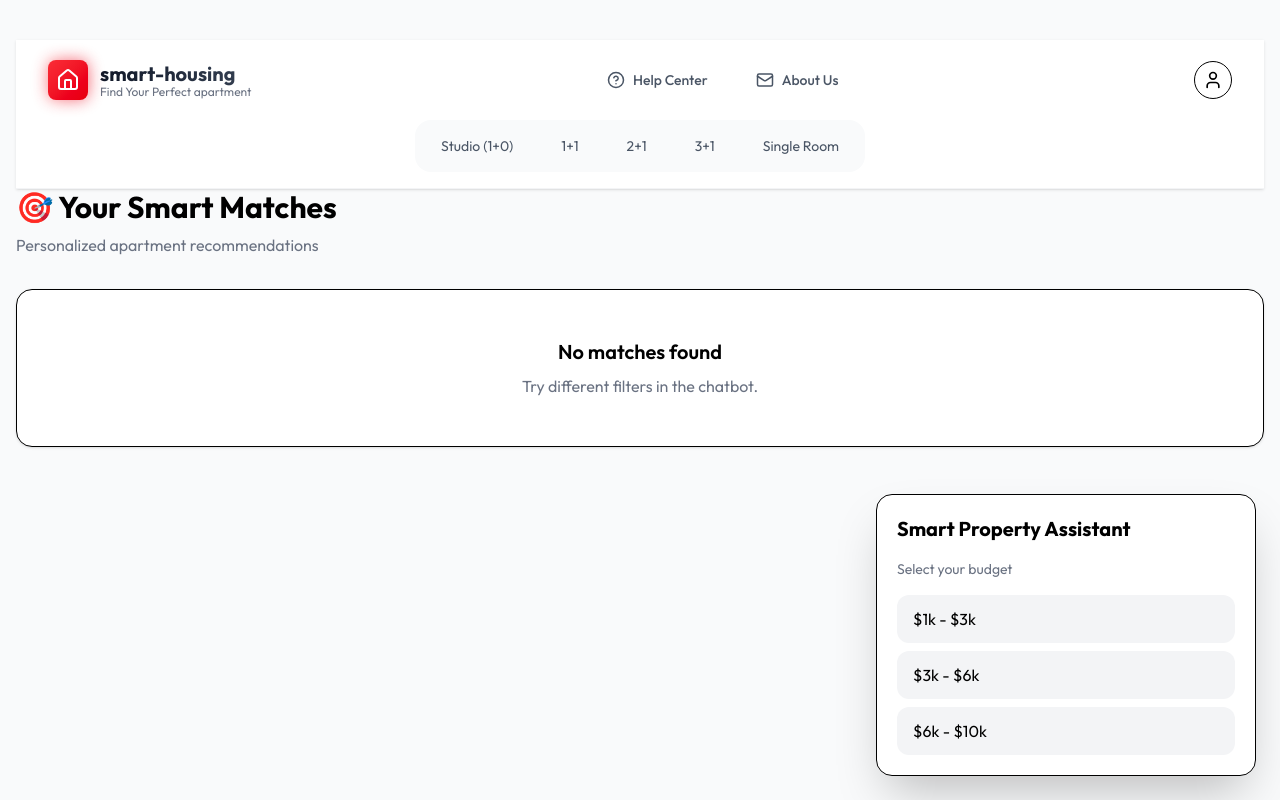
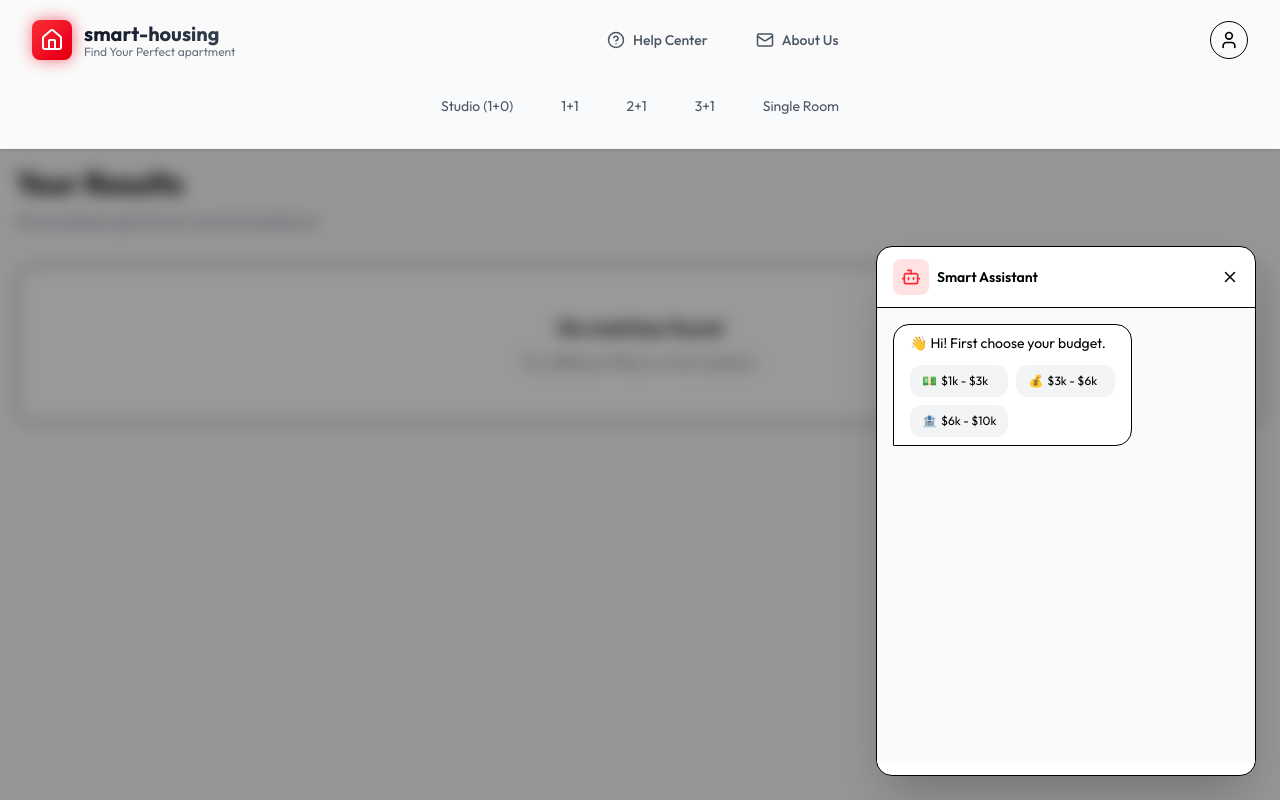
Before and after one commit to emmyt0/smart-housing, a Next.js app: page /matches in a window 1280 px wide. Both pictures are taken after a click on the button 1228 px from the left and 748 px from the top of the page. Built offline with nearby package versions, Linux system fonts and the light colour scheme.

Commit message:
improved chat matching logic

```diff
--- a/app/api/matches/route.ts
+++ b/app/api/matches/route.ts
@@ -5,14 +5,18 @@ export async function POST(req: NextRequest) {
   try {
     const body = await req.json();
 
-    const { budget } = body;
+    const {
+      budget,
+      apartmentType,
+      location,
+    } = body;
 
     const client = await clientPromise;
     const db = client.db("testdb");
 
     const query: any = {};
 
-    /* ================= PRICE MATCHING ================= */
+    /* ================= PRICE ================= */
 
     if (budget === "low") {
       query["pricing.amount"] = {
@@ -35,6 +39,37 @@ export async function POST(req: NextRequest) {
       };
     }
 
+    /* ================= PROPERTY TYPE ================= */
+
+    if (apartmentType) {
+      const typeMap: Record<string, string> = {
+        studio: "Studio (1+0)",
+        "1+1": "1+1 Apartment",
+        "2+1": "2+1 Apartment",
+        "3+1": "3+1 Apartment",
+        "single-room": "Single Room",
+      };
+
+      query.propertyType = typeMap[apartmentType];
+    }
+
+    /* ================= LOCATION ================= */
+
+    if (location) {
+      const locationMap: Record<string, string> = {
+        yesilyurt: "Yeşilyurt",
+        "lefke-merkezi": "Lefke Merkezi",
+        doganci: "Doğancı",
+        yedidalga: "Yedidalga",
+        gemikonagi: "Gemikonagi",
+      };
+
+      query["location.addressText"] = {
+        $regex: locationMap[location],
+        $options: "i",
+      };
+    }
+
     /* ================= FETCH ================= */
 
     const properties = await db
@@ -42,8 +77,6 @@ export async function POST(req: NextRequest) {
       .find(query)
       .limit(20)
       .toArray();
-
-    /* ================= FORMAT ================= */
 
     const formatted = properties.map((property) => ({
       ...property,
@@ -62,7 +95,7 @@ export async function POST(req: NextRequest) {
     return NextResponse.json(
       {
         success: false,
-        error: "Failed to match properties",
+        error: "Failed to fetch matches",
       },
       {
         status: 500,
--- a/app/components/ChatBot.tsx
+++ b/app/components/ChatBot.tsx
@@ -1,44 +1,186 @@
 "use client";
 
-import { useState } from "react";
+import { useState, useRef, useEffect } from "react";
+import {
+  Bot,
+  X,
+  Home,
+  MapPin,
+  DollarSign,
+} from "lucide-react";
+
 import Link from "next/link";
-import { Bot } from "lucide-react";
 
-const BUDGETS = [
+/* ================= TYPES ================= */
+
+type OptionType =
+  | "budget"
+  | "apartment"
+  | "location";
+
+type OptionItem = {
+  id: string;
+  name: string;
+  icon?: string;
+};
+
+type Message = {
+  id: string;
+  text: string;
+  sender: "bot" | "user";
+
+  options?: {
+    type: OptionType;
+    items: OptionItem[];
+  };
+};
+
+/* ================= DATA ================= */
+
+const BUDGET_RANGES: OptionItem[] = [
   {
     id: "low",
     name: "$1k - $3k",
+    icon: "💵",
   },
   {
     id: "medium",
     name: "$3k - $6k",
+    icon: "💰",
   },
   {
     id: "high",
     name: "$6k - $10k",
+    icon: "🏦",
   },
 ];
+
+const APARTMENT_TYPES: OptionItem[] = [
+  {
+    id: "studio",
+    name: "Studio (1+0)",
+    icon: "🪑",
+  },
+  {
+    id: "1+1",
+    name: "1+1 Apartment",
+    icon: "🛋️",
+  },
+  {
+    id: "2+1",
+    name: "2+1 Apartment",
+    icon: "🏠",
+  },
+  {
+    id: "3+1",
+    name: "3+1 Apartment",
+    icon: "🏢",
+  },
+  {
+    id: "single-room",
+    name: "Single Room",
+    icon: "🛏️",
+  },
+];
+
+const LOCATIONS: OptionItem[] = [
+  {
+    id: "yesilyurt",
+    name: "Yeşilyurt",
+    icon: "🌿",
+  },
+  {
+    id: "lefke-merkezi",
+    name: "Lefke Merkezi",
+    icon: "🏛️",
+  },
+  {
+    id: "doganci",
+    name: "Doğancı",
+    icon: "🏡",
+  },
+  {
+    id: "yedidalga",
+    name: "Yedidalga",
+    icon: "🌊",
+  },
+  {
+    id: "gemikonagi",
+    name: "Gemikonagi",
+    icon: "🏘️",
+  },
+];
+
+/* ================= INITIAL CHAT ================= */
+
+const INITIAL_MESSAGES: Message[] = [
+  {
+    id: "1",
+    text: "👋 Hi! First choose your budget.",
+    sender: "bot",
+    options: {
+      type: "budget",
+      items: BUDGET_RANGES,
+    },
+  },
+];
+
+/* ================= COMPONENT ================= */
 
 export default function ChatBot() {
   const [isOpen, setIsOpen] = useState(false);
 
   const [matches, setMatches] = useState<any[]>([]);
 
-  const handleBudget = async (budget: string) => {
+  const [selected, setSelected] = useState<{
+    budget?: string;
+    apartment?: string;
+    location?: string;
+  }>({});
+
+  const [messages, setMessages] =
+    useState<Message[]>(INITIAL_MESSAGES);
+
+  const messagesEndRef =
+    useRef<HTMLDivElement>(null);
+
+  useEffect(() => {
+    messagesEndRef.current?.scrollIntoView({
+      behavior: "smooth",
+    });
+  }, [messages]);
+
+  /* ================= RESET ================= */
+
+  const resetChat = () => {
+    setSelected({});
+    setMatches([]);
+    setMessages(INITIAL_MESSAGES);
+  };
+
+  /* ================= MATCH API ================= */
+
+  const getMatches = async (
+    budget: string,
+    apartmentType: string,
+    location: string
+  ) => {
     try {
       const res = await fetch("/api/matches", {
         method: "POST",
         headers: {
-          "Content-Type": "application/json",
+          "Content-Type":
+            "application/json",
         },
+
         body: JSON.stringify({
           budget,
+          apartmentType,
+          location,
         }),
       });
 
       const data = await res.json();
-
-      console.log(data);
 
       if (data.success) {
         setMatches(data.properties);
@@ -47,64 +189,332 @@ export default function ChatBot() {
           "matches",
           JSON.stringify(data.properties)
         );
+
+        /* ================= MATCH FOUND ================= */
+
+        if (data.properties.length > 0) {
+          const botMsg: Message = {
+            id: Date.now().toString(),
+            text: `✨ I found ${data.properties.length} amazing matches for you.`,
+            sender: "bot",
+          };
+
+          setMessages((prev) => [
+            ...prev,
+            botMsg,
+          ]);
+        }
+
+        /* ================= NO MATCH ================= */
+
+        else {
+          setMatches([]);
+
+          const noMatchMessage: Message = {
+            id: Date.now().toString(),
+            text:
+              "😔 We couldn't find any properties matching your preferences. Let's try again with different options below.",
+            sender: "bot",
+          };
+
+          const restartMessage: Message = {
+            id: (
+              Date.now() + 1
+            ).toString(),
+            text:
+              "👋 First choose your budget.",
+            sender: "bot",
+
+            options: {
+              type: "budget",
+              items: BUDGET_RANGES,
+            },
+          };
+
+          setSelected({});
+
+          setMessages((prev) => [
+            ...prev,
+            noMatchMessage,
+            restartMessage,
+          ]);
+        }
       }
-
     } catch (error) {
       console.error(error);
     }
   };
 
+  /* ================= HANDLE ================= */
+
+  const handleOptionSelect = async (
+    type: OptionType,
+    item: OptionItem
+  ) => {
+    const updated = {
+      ...selected,
+      [type]: item.id,
+    };
+
+    setSelected(updated);
+
+    const userMessage: Message = {
+      id: Date.now().toString(),
+      text: item.name,
+      sender: "user",
+    };
+
+    setMessages((prev) => [
+      ...prev,
+      userMessage,
+    ]);
+
+    let botMessage: Message;
+
+    /* ================= FLOW ================= */
+
+    if (type === "budget") {
+      botMessage = {
+        id: (
+          Date.now() + 1
+        ).toString(),
+
+        text:
+          "Perfect. What apartment type do you want?",
+
+        sender: "bot",
+
+        options: {
+          type: "apartment",
+          items: APARTMENT_TYPES,
+        },
+      };
+    } else if (type === "apartment") {
+      botMessage = {
+        id: (
+          Date.now() + 1
+        ).toString(),
+
+        text:
+          "Great. Which location do you prefer?",
+
+        sender: "bot",
+
+        options: {
+          type: "location",
+          items: LOCATIONS,
+        },
+      };
+    } else {
+      botMessage = {
+        id: (
+          Date.now() + 1
+        ).toString(),
+
+        text:
+          "🔎 Searching for the best properties...",
+
+        sender: "bot",
+      };
+
+      getMatches(
+        updated.budget!,
+        updated.apartment!,
+        item.id
+      );
+    }
+
+    setTimeout(() => {
+      setMessages((prev) => [
+        ...prev,
+        botMessage,
+      ]);
+    }, 400);
+  };
+
+  /* ================= UI ================= */
+
   return (
     <>
+      {/* BUTTON */}
+
       {!isOpen && (
         <button
           onClick={() => setIsOpen(true)}
-          className="fixed bottom-6 right-6 z-50 bg-red-500 text-white w-14 h-14 rounded-full"
+          className="fixed bottom-6 right-6 z-50 w-14 h-14 rounded-full bg-gradient-to-r from-red-500 to-red-600 flex items-center justify-center shadow-lg"
         >
-          <Bot className="mx-auto" />
+          <Bot
+            className="text-white"
+            size={26}
+          />
         </button>
       )}
 
+      {/* OVERLAY */}
+
       {isOpen && (
-        <div className="fixed bottom-6 right-6 w-[380px] bg-white rounded-2xl shadow-2xl border z-50 p-5">
+        <div
+          onClick={() => {
+            setIsOpen(false);
+            resetChat();
+          }}
+          className="fixed inset-0 z-40 bg-black/40 backdrop-blur-sm"
+        />
+      )}
 
-          <h2 className="text-xl font-bold mb-4">
-            Smart Property Assistant
-          </h2>
+      {/* CHAT */}
 
-          <p className="text-sm text-gray-500 mb-4">
-            Select your budget
-          </p>
+      <div
+        className={`fixed bottom-6 right-6 z-50 w-[380px] h-[530px] transition-all duration-300 ${
+          isOpen
+            ? "opacity-100 scale-100"
+            : "opacity-0 scale-95 pointer-events-none"
+        }`}
+      >
+        <div className="flex flex-col h-full bg-white rounded-2xl shadow-2xl border overflow-hidden">
 
-          <div className="space-y-2">
-            {BUDGETS.map((budget) => (
-              <button
-                key={budget.id}
-                onClick={() => handleBudget(budget.id)}
-                className="w-full bg-gray-100 hover:bg-gray-200 rounded-xl px-4 py-3 text-left"
-              >
-                {budget.name}
-              </button>
-            ))}
+          {/* HEADER */}
+
+          <div className="flex items-center justify-between px-4 py-3 border-b">
+            <div className="flex items-center gap-2">
+              <div className="bg-red-100 p-2 rounded-lg">
+                <Bot
+                  className="text-red-500"
+                  size={20}
+                />
+              </div>
+
+              <span className="font-semibold text-sm">
+                Smart Assistant
+              </span>
+            </div>
+
+            <button
+              onClick={() => {
+                setIsOpen(false);
+                resetChat();
+              }}
+            >
+              <X size={18} />
+            </button>
           </div>
 
+          {/* MESSAGES */}
+
+          <div className="flex-1 overflow-y-auto p-4 space-y-3 bg-gray-50">
+            {messages.map((m) => (
+              <div
+                key={m.id}
+                className={`flex ${
+                  m.sender === "user"
+                    ? "justify-end"
+                    : "justify-start"
+                }`}
+              >
+                <div
+                  className={`px-4 py-2 rounded-2xl text-sm max-w-[75%] ${
+                    m.sender === "user"
+                      ? "bg-red-500 text-white rounded-br-none"
+                      : "bg-white border rounded-bl-none"
+                  }`}
+                >
+                  {m.text}
+
+                  {m.options && (
+                    <div className="mt-3 grid grid-cols-2 gap-2">
+                      {m.options.items.map(
+                        (item) => (
+                          <button
+                            key={item.id}
+                            onClick={() =>
+                              handleOptionSelect(
+                                m.options!.type,
+                                item
+                              )
+                            }
+                            className="text-xs px-3 py-2 bg-gray-100 rounded-xl hover:bg-gray-200 transition flex items-center gap-1"
+                          >
+                            <span>
+                              {item.icon}
+                            </span>
+
+                            {item.name}
+                          </button>
+                        )
+                      )}
+                    </div>
+                  )}
+                </div>
+              </div>
+            ))}
+
+            <div ref={messagesEndRef} />
+          </div>
+
+          {/* MATCHES BUTTON */}
+
           {matches.length > 0 && (
-            <div className="mt-5">
-
-              <p className="text-sm font-semibold mb-2">
-                Found {matches.length} matches
-              </p>
-
+            <div className="p-3 border-t bg-white">
               <Link
                 href="/matches"
-                className="block text-center bg-red-500 text-white py-3 rounded-xl"
+                onClick={() => {
+                  setIsOpen(false);
+                  resetChat();
+                }}
+                className="block w-full text-center bg-gradient-to-r from-red-500 to-red-600 text-white py-3 rounded-xl font-semibold shadow-md hover:shadow-lg transition"
               >
-                View Matches
+                View {matches.length} Matches →
               </Link>
             </div>
           )}
+
+          {/* PREFERENCES */}
+
+          <div className="px-3 pb-3 flex flex-wrap gap-1">
+            {selected.budget && (
+              <span className="text-xs bg-gray-100 px-2 py-1 rounded-lg flex items-center gap-1">
+                <DollarSign size={12} />
+
+                {
+                  BUDGET_RANGES.find(
+                    (b) =>
+                      b.id ===
+                      selected.budget
+                  )?.name
+                }
+              </span>
+            )}
+
+            {selected.apartment && (
+              <span className="text-xs bg-gray-100 px-2 py-1 rounded-lg flex items-center gap-1">
+                <Home size={12} />
+
+                {
+                  APARTMENT_TYPES.find(
+                    (a) =>
+                      a.id ===
+                      selected.apartment
+                  )?.name
+                }
+              </span>
+            )}
+
+            {selected.location && (
+              <span className="text-xs bg-gray-100 px-2 py-1 rounded-lg flex items-center gap-1">
+                <MapPin size={12} />
+
+                {
+                  LOCATIONS.find(
+                    (l) =>
+                      l.id ===
+                      selected.location
+                  )?.name
+                }
+              </span>
+            )}
+          </div>
         </div>
-      )}
+      </div>
     </>
   );
 }
--- a/app/matches/page.tsx
+++ b/app/matches/page.tsx
@@ -16,12 +16,12 @@ export default function MatchesPage() {
   }, []);
 
   return (
-    <div className="min-h-screen bg-gray-50 py-10 px-4">
+    <div className="min-h-screen bg-gray-50  ">
       <Navbar />
-      <div className="max-w-7xl mx-auto">
+      <div className="max-w-7xl mx-auto p-4">
 
         <h1 className="text-3xl font-bold mb-2">
-          🎯 Your Smart Matches
+         Your Results
         </h1>
 
         <p className="text-gray-500 mb-8">
```
